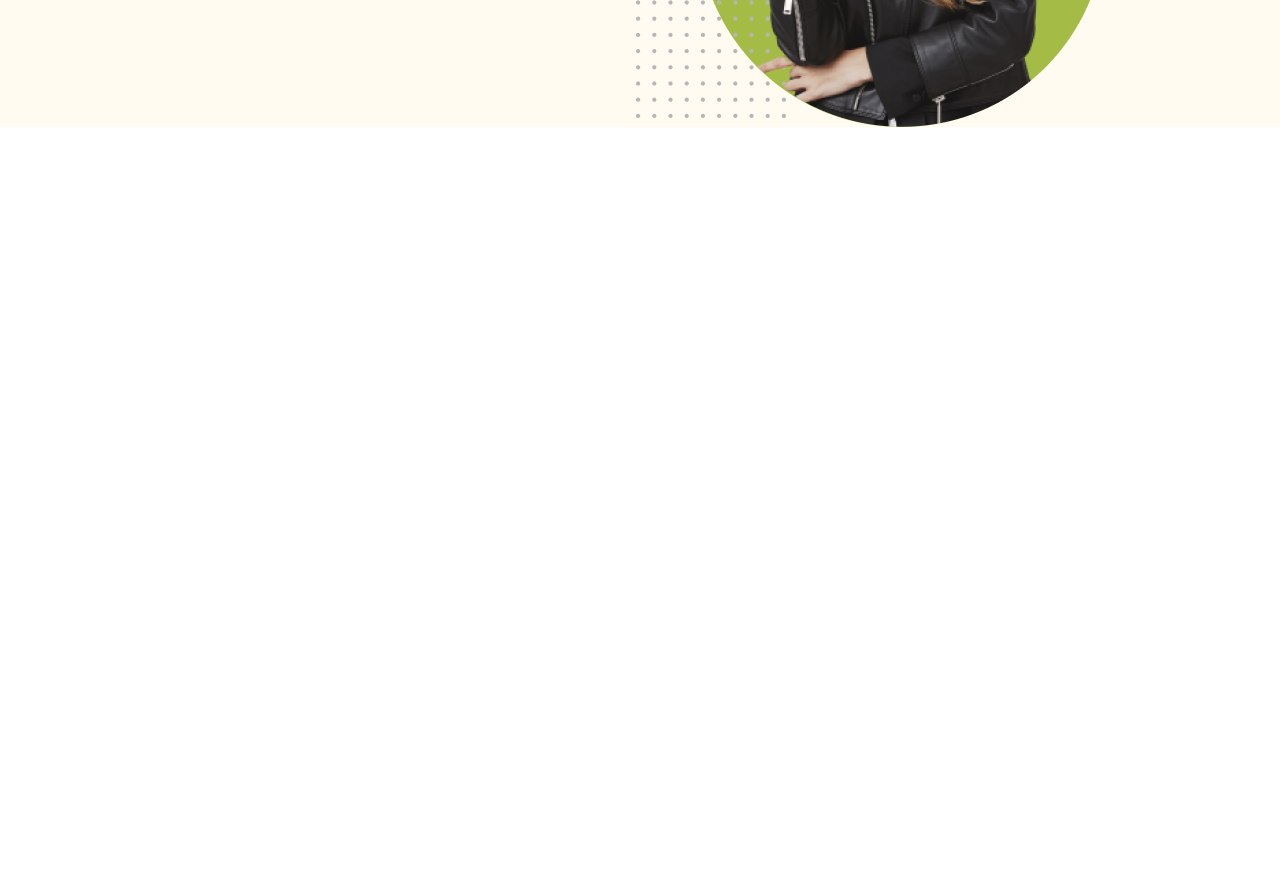
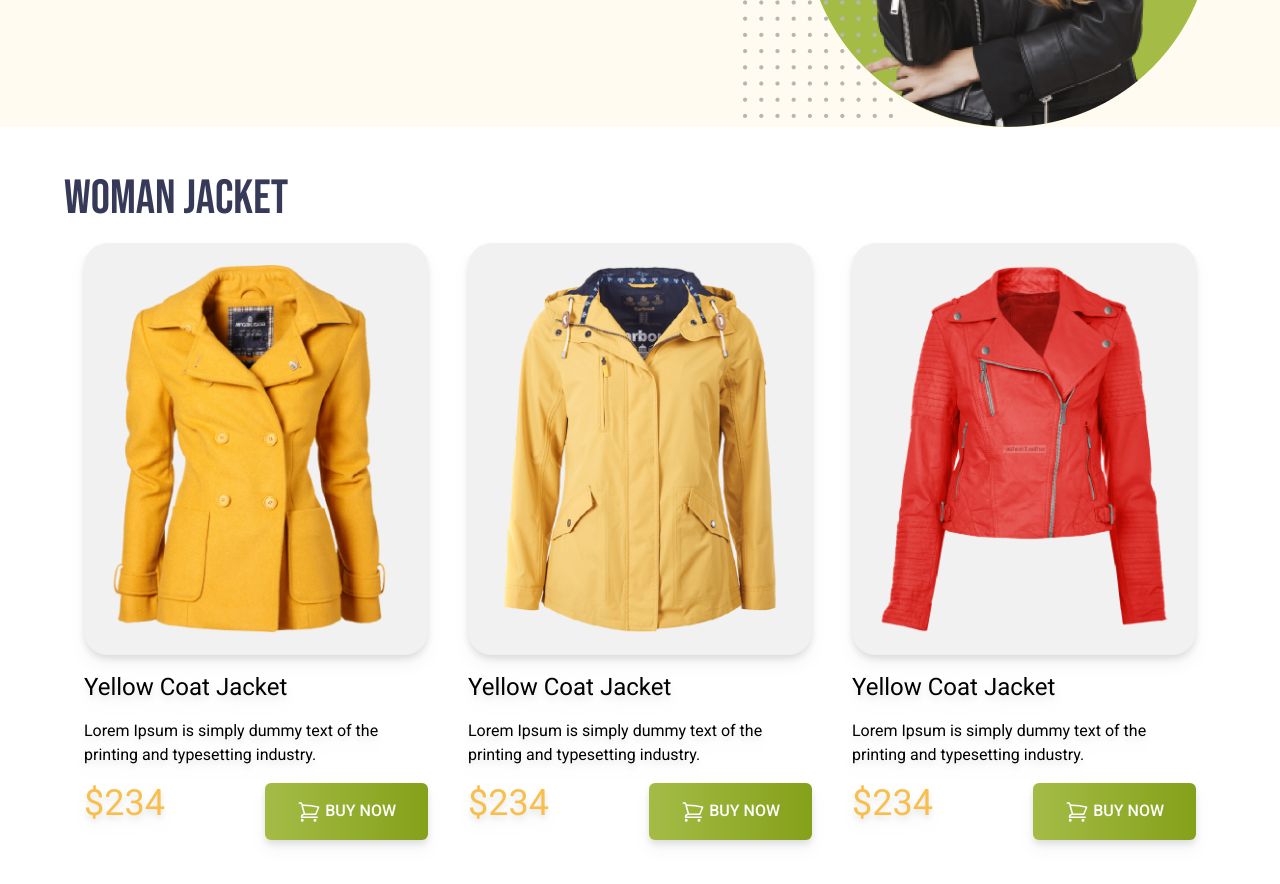
Before and after one commit to Chayon58/penguin-fusion-using-tailwind, a plain HTML site: page index.html in a window 1280 px wide. Shown: the part 360-1244 px from the top of the page. Before the commit the page ends 800 px from the top, so only its background shows below. Drawn offline with nearby package versions, Linux system fonts and the light colour scheme.

Commit message:
added women card sextion

```diff
--- a/index.html
+++ b/index.html
@@ -5,17 +5,30 @@
     <meta name="viewport" content="width=device-width, initial-scale=1.0">
     <title>Penguin Fusion</title>
     <script src="https://cdn.tailwindcss.com"></script>
+    <link rel="preconnect" href="https://fonts.googleapis.com">
+<link rel="preconnect" href="https://fonts.gstatic.com" crossorigin>
+<link href="https://fonts.googleapis.com/css2?family=Bebas+Neue&family=Roboto:ital,wght@0,100..900;1,100..900&display=swap" rel="stylesheet">
+<style>
+     .font-roboto {
+            font-family: "Roboto", sans-serif;
+        }
+
+        .font-bebas-neue {
+            font-family: "Bebas Neue", sans-serif;
+        }
+</style>
+
 </head>
-<body>
+<body class="font-roboto">
     <header class="bg-[#FFFBF0] pl-4">
         <!-- nav bar starts -->
         <nav >
 
         </nav>
         <!-- banner start -->
-        <div class="md:flex">
+        <div class="md:flex md:items-center md:justify-around ">
             <div>
-                <h1 class="text-7xl uppercase"> <span class="text-yellow-400">Be the Penguins</span>
+                <h1 class="text-7xl uppercase font-bebas-neue"> <span class="text-yellow-400">Be the Penguins</span>
                     <br>
                     <span class="text-stone-600">of Winter</span></h1>
                 <p>Lorem Ipsum is simply dummy text of the printing
@@ -31,7 +44,63 @@
             </div>
         </div>
     </header>
-    <main>
+    <main class="max-w-6xl mx-auto">
+        <!-- women jacket section -->
+         <section class="my-12">
+            <h3 class="text-5xl uppercase text-[#363958] font-bebas-neue">W0Man Jacket</h3>
+
+            <!-- jacket card container -->
+             <div class="grid grid-cols-1 md:grid-cols-2 lg:grid-cols-3">
+                <!-- jacket card 1 -->
+                 <div class="p-5 space-y-4 drop-shadow-lg rounded-3xl">
+                    <img class="p-5 rounded-3xl bg-[#F1F1F1]" src="images/jacket-1.png" alt="">
+                    <h4 class="text-2xl">Yellow Coat Jacket </h4>
+                    <p>Lorem Ipsum is simply dummy text of the
+                        printing and typesetting industry.</p>
+                        <div class="flex justify-between">
+                            <h2 class="text-[#FABE4C] text-4xl">$234</h2>
+                            <button class="bg-green-300 px-8 py-4 rounded-md font-medium text-white bg-gradient-to-r from-[#A4BC46] to-[#85A019]">
+                                <svg xmlns="http://www.w3.org/2000/svg" fill="none" viewBox="0 0 24 24" stroke-width="1.5" stroke="currentColor" class="size-6 text-white inline">
+                                <path stroke-linecap="round" stroke-linejoin="round" d="M2.25 3h1.386c.51 0 .955.343 1.087.835l.383 1.437M7.5 14.25a3 3 0 0 0-3 3h15.75m-12.75-3h11.218c1.121-2.3 2.1-4.684 2.924-7.138a60.114 60.114 0 0 0-16.536-1.84M7.5 14.25 5.106 5.272M6 20.25a.75.75 0 1 1-1.5 0 .75.75 0 0 1 1.5 0Zm12.75 0a.75.75 0 1 1-1.5 0 .75.75 0 0 1 1.5 0Z" />
+                              </svg>
+                                BUY NOW</button>
+                        </div>
+                 </div>
+
+                 <!-- jacket card 2 -->
+                 <div class="p-5 space-y-4 drop-shadow-lg rounded-3xl">
+                    <img class="p-5 rounded-3xl bg-[#F1F1F1]" src="images/jacket-2.png" alt="">
+                    <h4 class="text-2xl">Yellow Coat Jacket </h4>
+                    <p>Lorem Ipsum is simply dummy text of the
+                        printing and typesetting industry.</p>
+                        <div class="flex justify-between">
+                            <h2 class="text-[#FABE4C] text-4xl">$234</h2>
+                            <button class="bg-green-300 px-8 py-4 rounded-md font-medium text-white bg-gradient-to-r from-[#A4BC46] to-[#85A019]">
+                                <svg xmlns="http://www.w3.org/2000/svg" fill="none" viewBox="0 0 24 24" stroke-width="1.5" stroke="currentColor" class="size-6 text-white inline">
+                                <path stroke-linecap="round" stroke-linejoin="round" d="M2.25 3h1.386c.51 0 .955.343 1.087.835l.383 1.437M7.5 14.25a3 3 0 0 0-3 3h15.75m-12.75-3h11.218c1.121-2.3 2.1-4.684 2.924-7.138a60.114 60.114 0 0 0-16.536-1.84M7.5 14.25 5.106 5.272M6 20.25a.75.75 0 1 1-1.5 0 .75.75 0 0 1 1.5 0Zm12.75 0a.75.75 0 1 1-1.5 0 .75.75 0 0 1 1.5 0Z" />
+                              </svg>
+                                BUY NOW</button>
+                        </div>
+                 </div>
+
+                 <!-- jacket card 3-->
+                 <div class="p-5 space-y-4 drop-shadow-lg rounded-3xl">
+                    <img class="p-5 rounded-3xl bg-[#F1F1F1]" src="images/jacket-3.png" alt="">
+                    <h4 class="text-2xl">Yellow Coat Jacket </h4>
+                    <p>Lorem Ipsum is simply dummy text of the
+                        printing and typesetting industry.</p>
+                        <div class="flex justify-between">
+                            <h2 class="text-[#FABE4C] text-4xl">$234</h2>
+                            <button class="bg-green-300 px-8 py-4 rounded-md font-medium text-white bg-gradient-to-r from-[#A4BC46] to-[#85A019]">
+                                <svg xmlns="http://www.w3.org/2000/svg" fill="none" viewBox="0 0 24 24" stroke-width="1.5" stroke="currentColor" class="size-6 text-white inline">
+                                <path stroke-linecap="round" stroke-linejoin="round" d="M2.25 3h1.386c.51 0 .955.343 1.087.835l.383 1.437M7.5 14.25a3 3 0 0 0-3 3h15.75m-12.75-3h11.218c1.121-2.3 2.1-4.684 2.924-7.138a60.114 60.114 0 0 0-16.536-1.84M7.5 14.25 5.106 5.272M6 20.25a.75.75 0 1 1-1.5 0 .75.75 0 0 1 1.5 0Zm12.75 0a.75.75 0 1 1-1.5 0 .75.75 0 0 1 1.5 0Z" />
+                              </svg>
+                                BUY NOW</button>
+                        </div>
+                 </div>
+             </div>
+         </section>
+
 
     </main>
     <footer>
```
